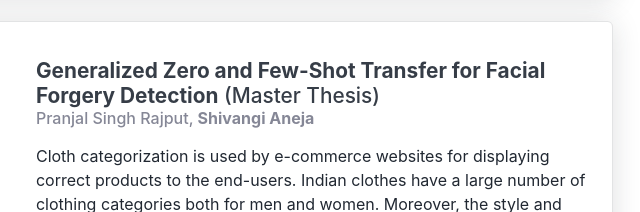
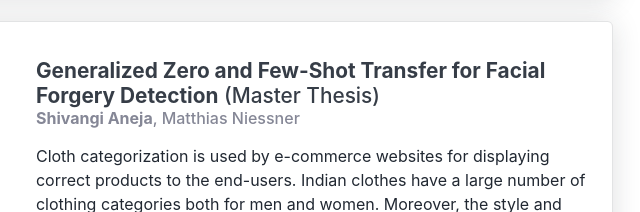
Before and after one commit to shivangi-aneja/shivangi-aneja.github.io, a plain HTML site: page index.html in a window 1280 px wide. Shown: the part 2957-3169 px from the top of the page, 434-1074 px from the left. Drawn offline with nearby package versions, Linux system fonts and the light colour scheme; some packages are replaced by stand-ins of ours; some icons are missing; a web font is replaced by a local one.

Commit message:
fix typo

```diff
--- a/index.html
+++ b/index.html
@@ -282,7 +282,7 @@
 
                                         <div class="col-xl-9 col-lg-9 col-md-9 col-xs-9">
                                             <h3 class="ml-3 m-0 font-weight-bold text-default align-items-center"><strong>Generalized Zero and Few-Shot Transfer for Facial Forgery Detection</strong> (Master Thesis)</h3>
-                                            <h6 class="text-secondary ml-3">Pranjal Singh Rajput, <strong>Shivangi Aneja</strong></h6>
+                                            <h6 class="text-secondary ml-3"><strong>Shivangi Aneja</strong>, Matthias Niessner</h6>
 
                                             <p class="ml-3 mt-3 m-0 align-items-end mt-2 text-dark">Cloth categorization is used by e-commerce websites for displaying correct products to the end-users. Indian clothes have a large number of clothing categories both for men and women. Moreover, the style and patterns of ethnic clothes have a very different distribution from western outfits. Thus the models trained on standard cloth datasets fail on ethnic outfits. We introduce the first large-scale ethnic dataset of over 106K images with 15 different categories for fine-grained classification of Indian ethnic clothes. We evaluate several baselines for the cloth classification task on our dataset and obtain 88.43% accuracy.</p><br>
 
```
